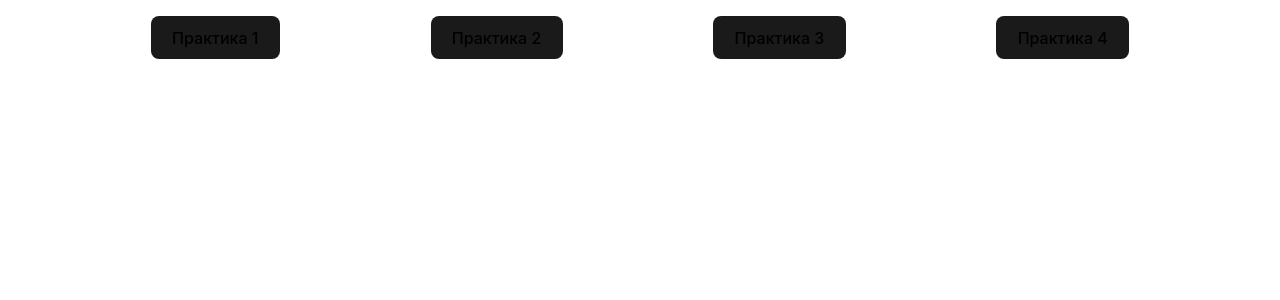
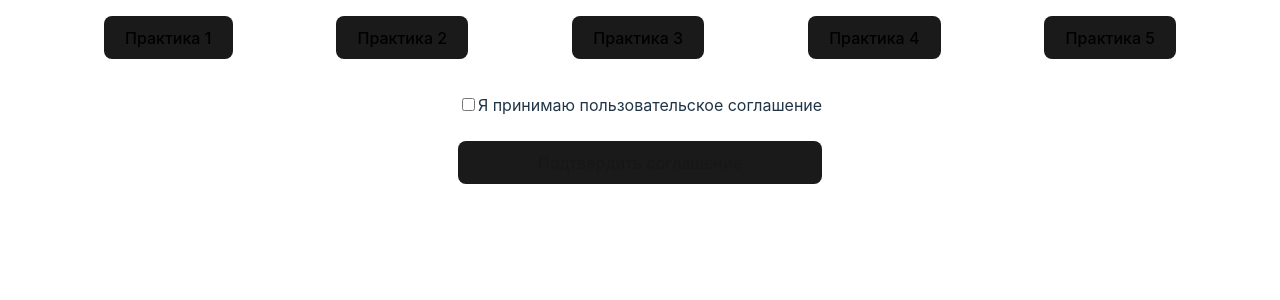
Before and after one commit to BadHard101/RKSP6_PR1, a React (Vite) app: page /prac5 in a window 1280 px wide. Shown: the top 300 px of the page. Built offline with nearby package versions, Linux system fonts and the light colour scheme.

Commit message:
PR5 Redux test done

```diff
--- a/index.html
+++ b/index.html
@@ -4,7 +4,7 @@
     <meta charset="UTF-8" />
     <link rel="icon" type="image/svg+xml" href="src/assets/img_6765.svg" />
     <meta name="viewport" content="width=device-width, initial-scale=1.0" />
-    <title>РКСП ПР2</title>
+    <title>РКСП КАА</title>
   </head>
   <body>
     <div id="root"></div>
--- a/package.json
+++ b/package.json
@@ -12,7 +12,9 @@
   "dependencies": {
     "react": "^18.2.0",
     "react-dom": "^18.2.0",
-    "react-router-dom": "^6.22.3"
+    "react-redux": "^9.1.0",
+    "react-router-dom": "^6.22.3",
+    "redux": "^5.0.1"
   },
   "devDependencies": {
     "@types/react": "^18.2.55",
--- a/src/App.jsx
+++ b/src/App.jsx
@@ -6,17 +6,25 @@ import Prac1 from "./components/Pages/Prac1/Prac1.jsx";
 import Prac2 from "./components/Pages/Prac2/Prac2.jsx";
 import Prac3 from "./components/Pages/Prac3/Prac3.jsx";
 import Prac4 from "./components/Pages/Prac4/Prac4.jsx";
+import {Provider} from "react-redux";
+import store from "./redux/store.js";
+import AgreementForm from "./components/Pages/Prac5/AgreementForm.jsx";
 
 function App() {
     return (
         <>
-      <Header />
+            <Header/>
             <Routes>
-            <Route path="/" element={<Home/>} />
-            <Route path="/prac1" element={<Prac1/>} />
-            <Route path="/prac2" element={<Prac2/>} />
-            <Route path="/prac3" element={<Prac3/>} />
-            <Route path="/prac4" element={<Prac4/>} />
+                <Route path="/" element={<Home/>}/>
+                <Route path="/prac1" element={<Prac1/>}/>
+                <Route path="/prac2" element={<Prac2/>}/>
+                <Route path="/prac3" element={<Prac3/>}/>
+                <Route path="/prac4" element={<Prac4/>}/>
+                <Route path="/prac5" element={
+                    <Provider store={store}>
+                        <AgreementForm/>
+                    </Provider>
+                }/>
             </Routes>
         </>
     )
--- a/src/components/Pages/Prac2/Prac2.jsx
+++ b/src/components/Pages/Prac2/Prac2.jsx
@@ -1,6 +1,6 @@
 import {useState} from "react";
 import photo from "../../../assets/photo1.jpg";
-import ListItem from "../../ListItem.jsx";
+import ListItem from "./ListItem.jsx";
 import {items, skills} from "../../../data.js";
 import Button from "../../Button/Button.jsx";
 import classes from './Prac2.module.css'
--- a/src/components/Pages/Prac3/Prac3.jsx
+++ b/src/components/Pages/Prac3/Prac3.jsx
@@ -12,7 +12,6 @@ export default function Prac3() {
                 <li>/prac2</li>
                 <li>/prac3</li>
             </ul>
-            <p>А также приложение теперь работает <b>без перезагрузок страниц</b> при помощи "Link", в которые обернуты компоненты "Button"</p>
         </div>
     )
 }
--- /dev/null
+++ b/src/components/Pages/Prac5/AgreementForm.jsx
@@ -0,0 +1,37 @@
+import React from 'react';
+import { useDispatch, useSelector } from 'react-redux';
+import Button from "../../Button/Button.jsx";
+
+const AgreementForm = () => {
+    const agreementAccepted = useSelector(state => state.agreementAccepted);
+    const dispatch = useDispatch();
+
+    const handleCheckboxChange = () => {
+        dispatch({ type: 'TOGGLE_AGREEMENT' });
+        console.log(agreementAccepted);
+    };
+
+    return (
+        <form style={{
+            display: 'flex',
+            flexDirection: 'column',
+            alignContent: "center",
+            margin: '1rem'
+        }}>
+            <label>
+                <input
+                    type="checkbox"
+                    checked={agreementAccepted}
+                    onChange={handleCheckboxChange}
+                />
+                Я принимаю пользовательское соглашение
+            </label>
+            <br/>
+            <Button type="submit" disabled={!agreementAccepted}>
+                Подтвердить соглашение
+            </Button>
+        </form>
+    );
+};
+
+export default AgreementForm;
--- a/src/data.js
+++ b/src/data.js
@@ -43,4 +43,8 @@ export const pracs = [
         name: 'Практика 4',
         path: '/prac4'
     },
+    {
+        name: 'Практика 5',
+        path: '/prac5'
+    },
 ]
--- /dev/null
+++ b/src/redux/store.js
@@ -0,0 +1,20 @@
+// redux/store.js
+
+import { createStore } from 'redux';
+
+const initialState = {
+    agreementAccepted: false
+};
+
+function reducer(state = initialState, action) {
+    switch (action.type) {
+        case 'TOGGLE_AGREEMENT':
+            return { ...state, agreementAccepted: !state.agreementAccepted };
+        default:
+            return state;
+    }
+}
+
+const store = createStore(reducer);
+
+export default store;
```
Also changed, not shown: src/components/Pages/Prac2/ListItem.jsx (renamed from src/components/ListItem.jsx), 1 other file (tests, documents, lock files or other folders). Lines whose indentation alone changed are shown as unchanged.
